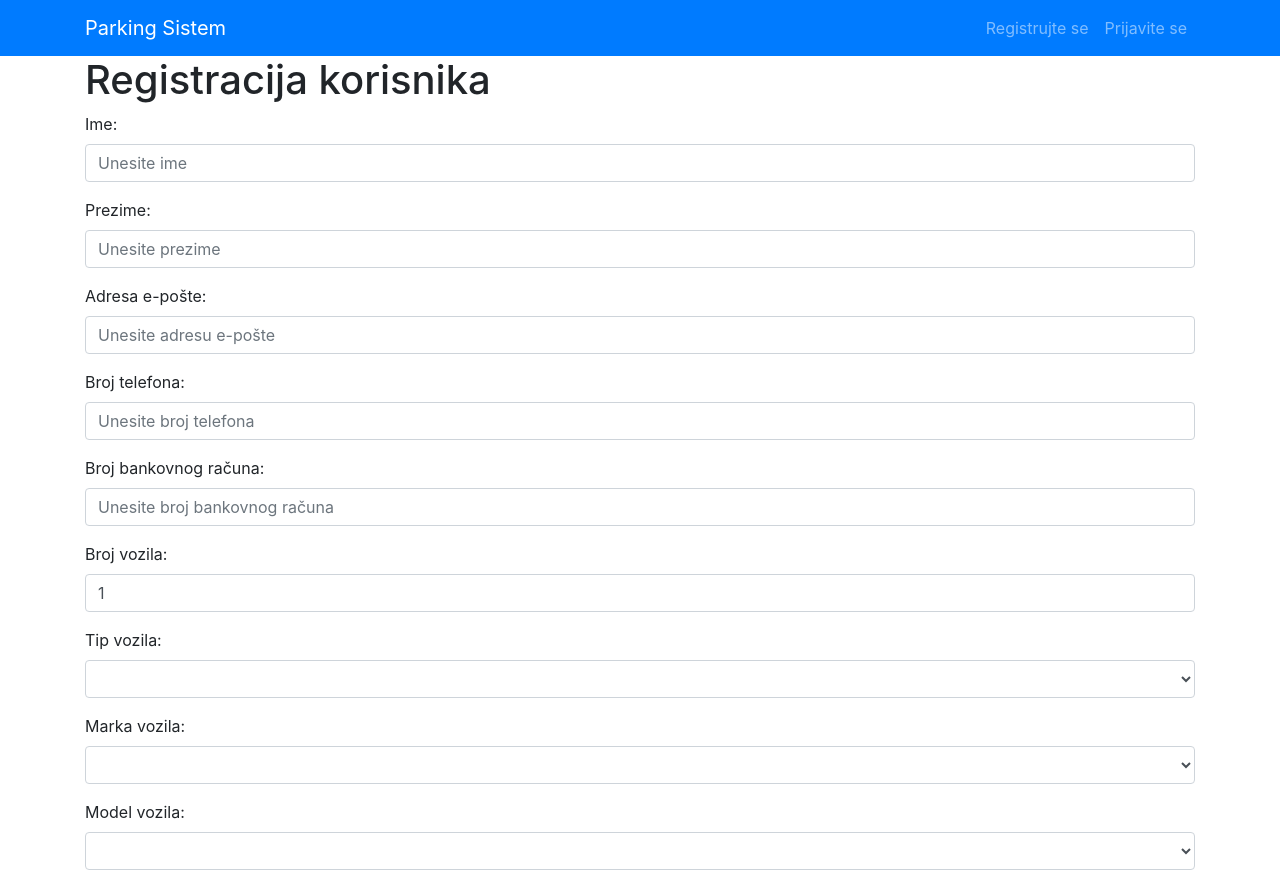
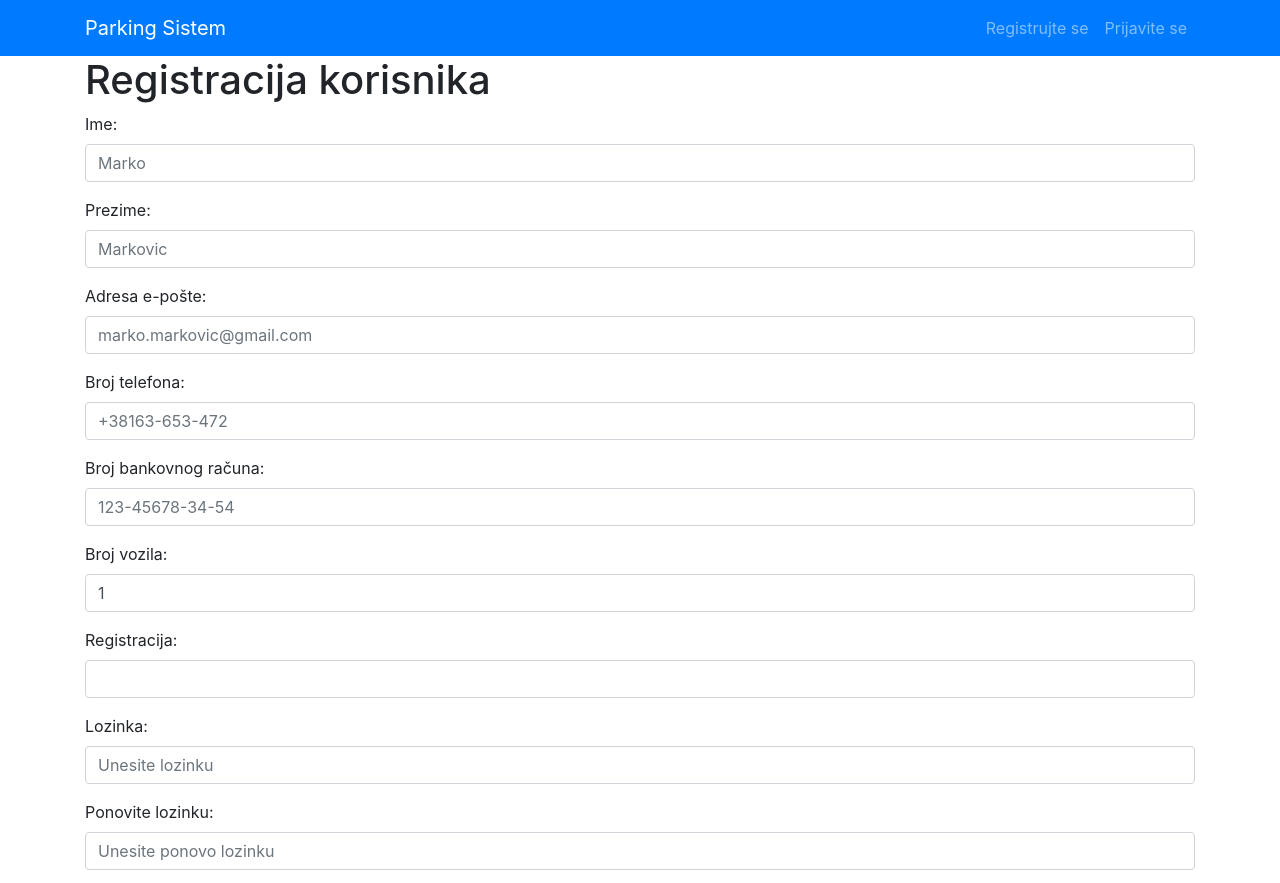
Before and after one commit to Toma1997/Parking-Sistem, a PHP site: page /register.php in a window 1280 px wide. Shown: the top 883 px of the page. Run offline with PHP 8.4, Linux system fonts and the light colour scheme; lists and menus that the app fills with data are empty; some libraries are stand-ins or nearby versions.

Commit message:
Uklonjena polja za vozila u register

```diff
--- a/templates/Client/register.php
+++ b/templates/Client/register.php
@@ -7,44 +7,29 @@
             <form method="post">
                 <div class="form-group">
                     <label for="forename">Ime:</label>
-                    <input type="text" id="forename" name="forename" class="form-control" required placeholder="Unesite ime" oninvalid="this.setCustomValidity('Popunite polje')">
+                    <input type="text" id="forename" name="forename" class="form-control" required placeholder="Marko" oninvalid="this.setCustomValidity('Popunite polje')">
                 </div>
                 <div class="form-group">
                     <label for="surname">Prezime:</label>
-                    <input type="text" id="surname" name="surname" class="form-control" required placeholder="Unesite prezime" oninvalid="this.setCustomValidity('Popunite polje')">
+                    <input type="text" id="surname" name="surname" class="form-control" required placeholder="Markovic" oninvalid="this.setCustomValidity('Popunite polje')">
                 </div>
                 <div class="form-group">
                     <label for="email">Adresa e-pošte:</label>
-                    <input type="email" id="email" name="email" class="form-control" required placeholder="Unesite adresu e-pošte" oninvalid="this.setCustomValidity('Popunite polje')">
+                    <input type="email" id="email" name="email" class="form-control" required placeholder="marko.markovic@gmail.com" oninvalid="this.setCustomValidity('Popunite polje')">
                 </div>
                 <div class="form-group">
                     <label for="telephone">Broj telefona:</label>
-                    <input type="text" id="telephone" name="telephone" class="form-control" required placeholder="Unesite broj telefona" oninvalid="this.setCustomValidity('Popunite polje')">
+                    <input type="text" id="telephone" name="telephone" class="form-control" required placeholder="+38163-653-472" oninvalid="this.setCustomValidity('Popunite polje')">
                 </div>
 				<div class="form-group">
                     <label for="bank_account">Broj bankovnog računa:</label>
-                    <input type="text" id="bank_account" name="bank_account" class="form-control" required placeholder="Unesite broj bankovnog računa" oninvalid="this.setCustomValidity('Popunite polje')">
+                    <input type="text" id="bank_account" name="bank_account" class="form-control" required placeholder="123-45678-34-54" oninvalid="this.setCustomValidity('Popunite polje')">
                 </div>
 				<div class="form-group">
                     <label for="car">Broj vozila:</label>
 					<input type="number" id="car" name="car"  class="form-control" required min="1" max="10" value="1" onchange="change()">
                 </div>
 				<div id="cars" class="form-group">
-					<div class="form-group">
-						<label for="type">Tip vozila:</label>
-						<select id="type" name="type" class="form-control" required placeholder="Odaberite tip vozila" oninvalid="this.setCustomValidity('Popunite polje')">
-						</select>
-					</div>
-					<div class="form-group">
-						<label for="brand">Marka vozila:</label>
-						<select id="brand" name="brand" class="form-control" required oninvalid="this.setCustomValidity('Popunite polje')">
-						</select>
-					</div>
-					<div class="form-group">
-						<label for="model">Model vozila:</label>
-						<select id="model" name="model" class="form-control" required  oninvalid="this.setCustomValidity('Popunite polje')">
-						</select>
-					</div>
 					<div class="form-group">
 						<label for="registration">Registracija:</label>
 						<input type="text" id="registration" name="registration" class="form-control" required oninvalid="this.setCustomValidity('Popunite polje')">
```
